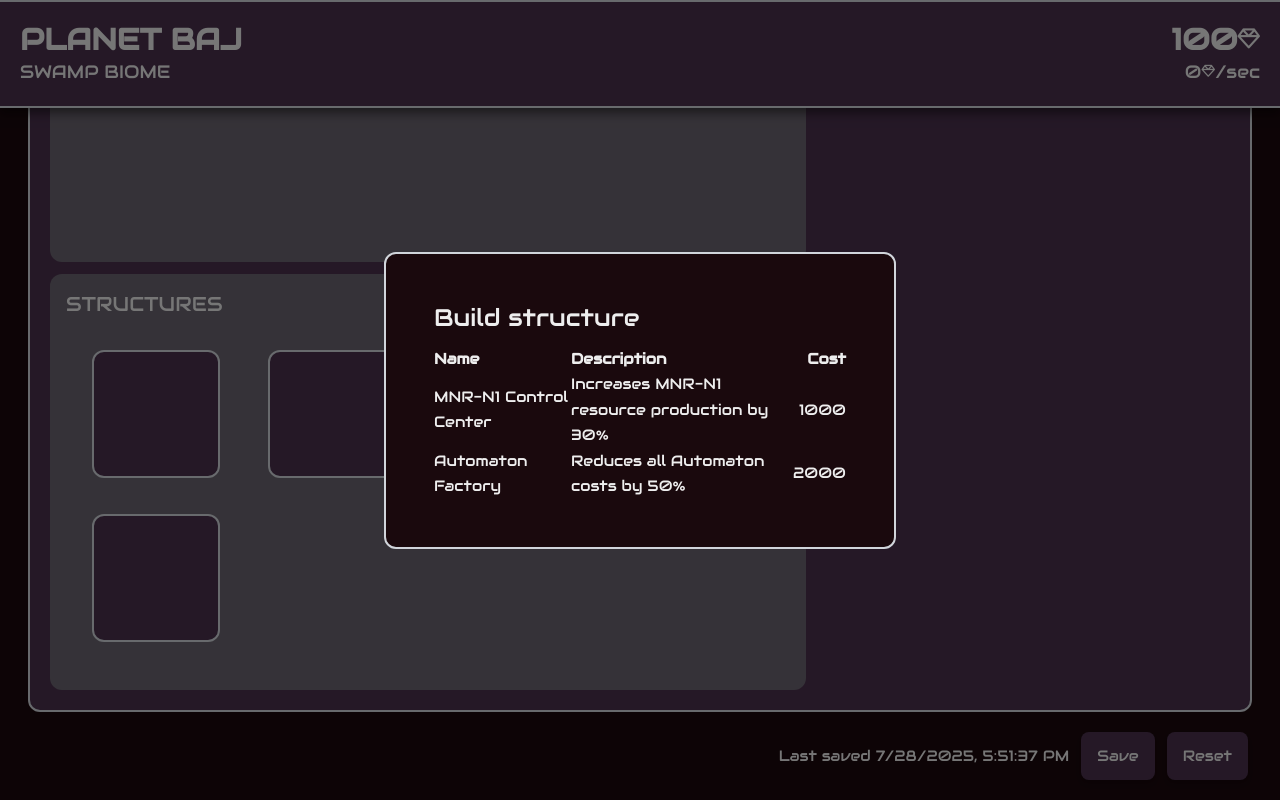
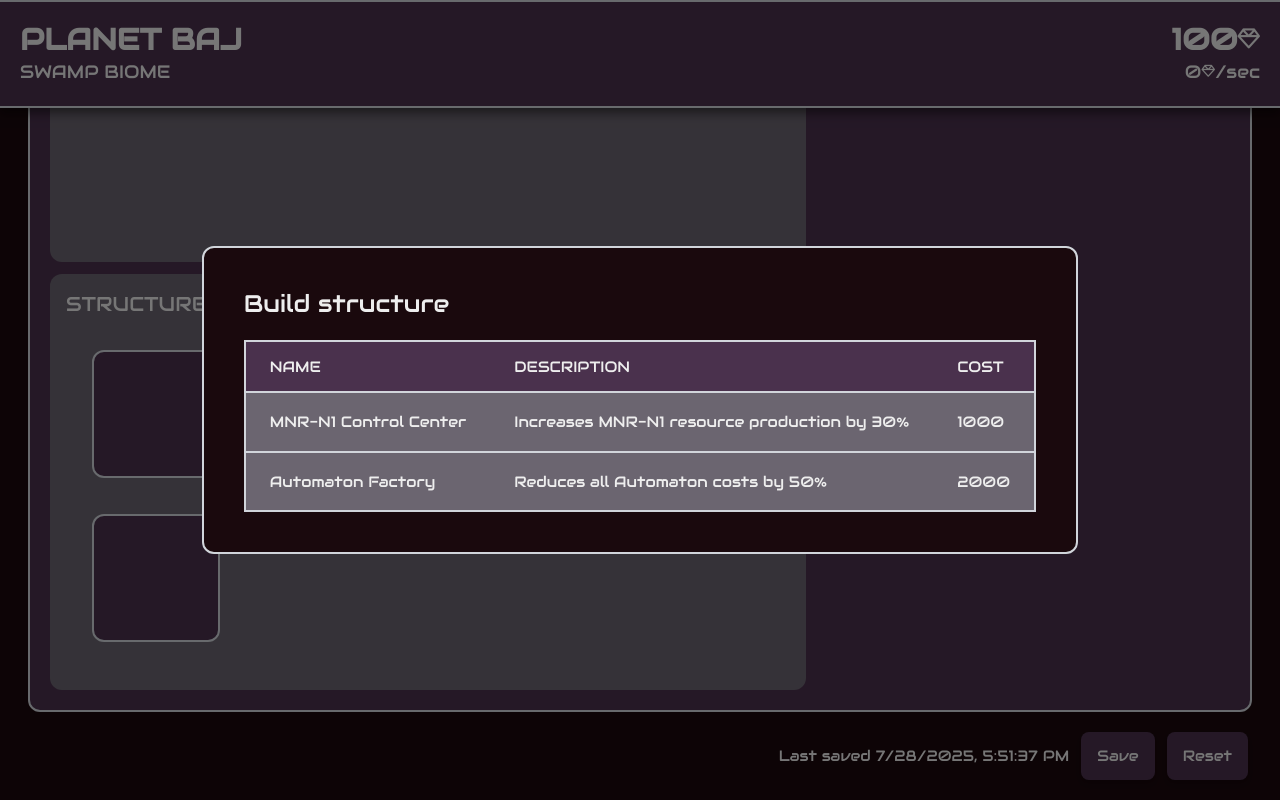
Before and after one commit to Justin-MacIntosh/DeeperAndDarker, a React (Create React App) app in the folder app/: page / in a window 1280 px wide. Both pictures are taken after a click on the item 156 px from the left and 1122 px from the top of the page. Shown: the part 708-1508 px from the top of the page. Built offline with nearby package versions, Linux system fonts and the light colour scheme.

Commit message:
basic styling for build-structure modal

```diff
--- a/app/src/components/PlanetContent.tsx
+++ b/app/src/components/PlanetContent.tsx
@@ -3,6 +3,7 @@ import { memo, useState } from 'react';
 import { Popover } from 'react-tiny-popover'
 import { Structure, StructureSlot, useGameStore } from '../game_state/GameStore';
 import { Description, Dialog, DialogBackdrop, DialogPanel, DialogTitle } from '@headlessui/react'
+import { formatNumber } from '../helpers/formatNumber';
 
 const PlanetContent = memo(() => {
   // console.log("PlanetContent render");
@@ -74,33 +75,35 @@ const StructureCell = ({ slot }: { slot: StructureSlot }) => {
         <div className="fixed inset-0 flex w-screen items-center justify-center p-4">
           <DialogPanel
             className="
-              max-w-lg p-12
+              max-w-full p-10
               bg-dark-purple
               border-gray-300 border-solid border-2 rounded-xl"
           >
-            <DialogTitle className="text-2xl mb-3">Build structure</DialogTitle>
+            <DialogTitle className="text-2xl mb-5">Build structure</DialogTitle>
             <Description>
-              <table>
-                <thead>
+              <table className="text-left rtl:text-right border-gray-300 border-solid border-2 ">
+                <thead className="bg-med-purple uppercase rounded-xl">
                   <tr>
-                    <th className="text-left">Name</th>
-                    <th className="text-left">Description</th>
-                    <th className="text-right">Cost</th>
+                    <th scope="col" className="px-6 py-3 font-normal">Name</th>
+                    <th scope="col" className="px-6 py-3 font-normal">Description</th>
+                    <th scope="col" className="px-6 py-3 font-normal">Cost</th>
                   </tr>
                 </thead>
                 <tbody>
                   {useGameStore((state) => state.buildableStructures).map((structure) => (
                     <tr
                       key={structure.id}
-                      className="hover:bg-gray-200 cursor-pointer"
+                      className="bg-light-purple border-gray-300 border-solid border-t-2 border-b-2 hover:brightness-125 cursor-pointer"
                       onClick={() => {
                         purchaseStructureAction(slot.id, structure.id);
                         setIsOpen(false);
                       }}
                     >
-                      <td>{structure.name}</td>
-                      <td>{structure.description}</td>
-                      <td className="text-right">{structure.cost}</td>
+                      <td className="px-6 py-4">{structure.name}</td>
+                      <td className="px-6 py-4">{structure.description}</td>
+                      <td className="px-6 py-4">
+                        {formatNumber(structure.cost * slot.costMultiplier)}
+                      </td>
                     </tr>
                   ))}
                 </tbody>
--- a/app/src/game_state/GameStore.tsx
+++ b/app/src/game_state/GameStore.tsx
@@ -19,6 +19,7 @@ interface Planet {
 }
 export interface StructureSlot {
   id: number;
+  costMultiplier: number;
   structure?: Structure;
 }
 export interface Structure {
@@ -76,11 +77,11 @@ const INITIAL_GAME_STATE: GameState = {
     name: "Baj",
     biome: "Swamp",
     structureSlots: [
-      { id: 1 },
-      { id: 2 },
-      { id: 3 },
-      { id: 4 },
-      { id: 5 },
+      { id: 1, costMultiplier: 1.0 },
+      { id: 2, costMultiplier: 10.0 },
+      { id: 3, costMultiplier: 100.0 },
+      { id: 4, costMultiplier: 1000.0 },
+      { id: 5, costMultiplier: 10000.0 },
     ],
     difficultyCoefficient: 1.0,
   },
@@ -259,7 +260,8 @@ export const useGameStore = create<GameState & {
     const structureSlot = planet.structureSlots[structureSlotIndex];
 
     // Check if there are enough resources to purchase the structure
-    if (currentResources < structureToBuild.cost) {
+    const totalCost = structureToBuild.cost * structureSlot.costMultiplier;
+    if (currentResources < totalCost) {
       console.error(`Not enough money to buy structure with ID ${structureId}.`);
       return;
     }
@@ -281,7 +283,7 @@ export const useGameStore = create<GameState & {
     set({
       robots: updatedRobots,
       resourcesPerSecond: updatedRobots.reduce((total, robot) => total + robot.resourcesPerSecond, 0),
-      currentResources: currentResources - structureToBuild.cost,
+      currentResources: currentResources - totalCost,
       planet: { ...planet, structureSlots: updatedSlots },
     });
   },
```
